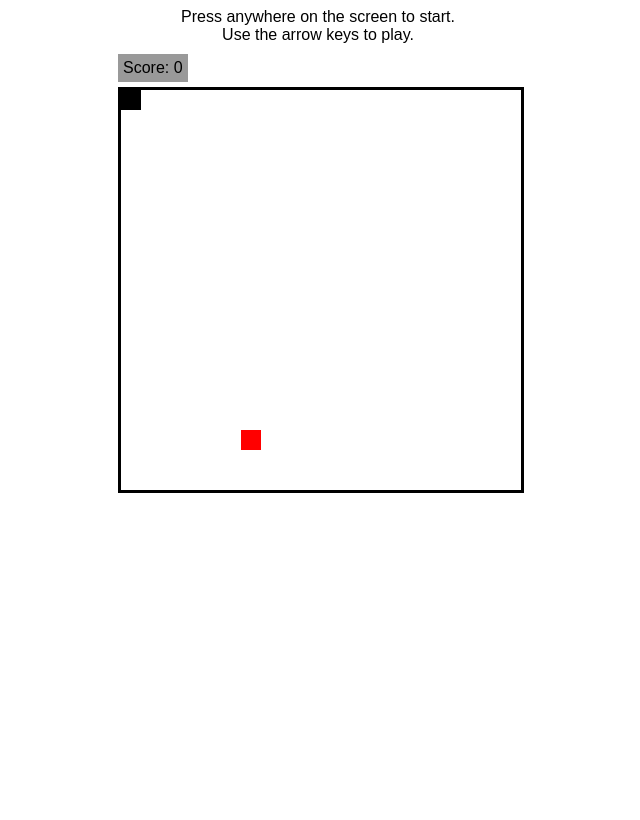
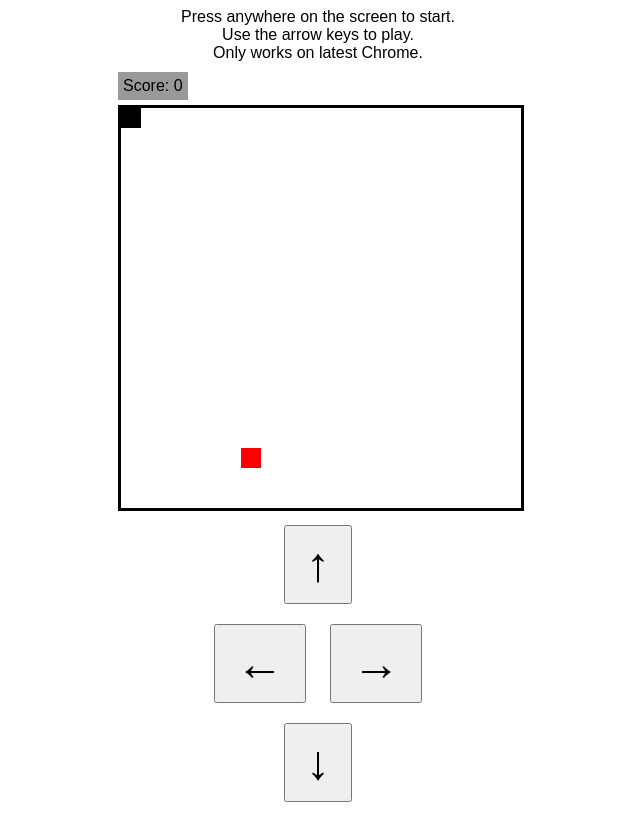
Before and after one commit to ionelh/snake-game, a plain HTML site: page index.html in a window 1280 px wide. Shown: the whole page, without its empty margins (322-962 px from the left). Drawn offline with Linux system fonts and the light colour scheme.

Commit message:
add buttons

```diff
--- a/index.html
+++ b/index.html
@@ -10,11 +10,18 @@
     <div style="text-align: center;">
       Press anywhere on the screen to start.<br />
       Use the arrow keys to play.<br />
+      Only works on latest Chrome.
     </div>
     <div>
       <span id="score-label">Score: <span id="score">0</span></span>
     </div>
     <canvas id="snake-canvas"></canvas>
+    <div style="text-align: center;">
+      <button class="control" id="upBtn">&#8593;</button><br />
+      <button class="control" id="leftBtn">&#8592;</button>
+      <button class="control" id="rightBtn">&#8594;</button><br />
+      <button class="control" id="downBtn">&#8595;</button>
+    </div>
   </div>
   <script src="Snake.js"></script>
   <script src="scripts.js"></script>
--- a/scripts.js
+++ b/scripts.js
@@ -2,6 +2,10 @@
   const canvas = document.querySelector('#snake-canvas'),
         scoreElm = document.querySelector('#score'),
         contentElm = document.querySelector('#content'),
+        upBtn = document.querySelector('#upBtn'),
+        leftBtn = document.querySelector('#leftBtn'),
+        rightBtn = document.querySelector('#rightBtn'),
+        downBtn = document.querySelector('#downBtn'),
         ctx = canvas.getContext('2d'),
         gameW = 20,
         gameH = 20,
@@ -17,7 +21,7 @@
   canvas.height = gameH * cellSide;
   contentElm.style.width = gameW * cellSide + 'px';
 
-  document.addEventListener('click', e => {
+  canvas.addEventListener('click', e => {
     start();
   });
 
@@ -69,4 +73,9 @@
       directions.push(movesMap[e.keyCode]);
     }
   });
+
+  upBtn.addEventListener('mousedown', () => { directions.push('U'); });
+  leftBtn.addEventListener('mousedown', () => { directions.push('L'); });
+  rightBtn.addEventListener('mousedown', () => { directions.push('R'); });
+  downBtn.addEventListener('mousedown', () => { directions.push('D'); });
 })();
--- a/style.css
+++ b/style.css
@@ -21,3 +21,9 @@ html {
 #snake-canvas {
   margin: 0 auto;
 }
+
+.control {
+  font-size: 48px;
+  padding: 10px 20px;
+  margin: 10px;
+}
```
